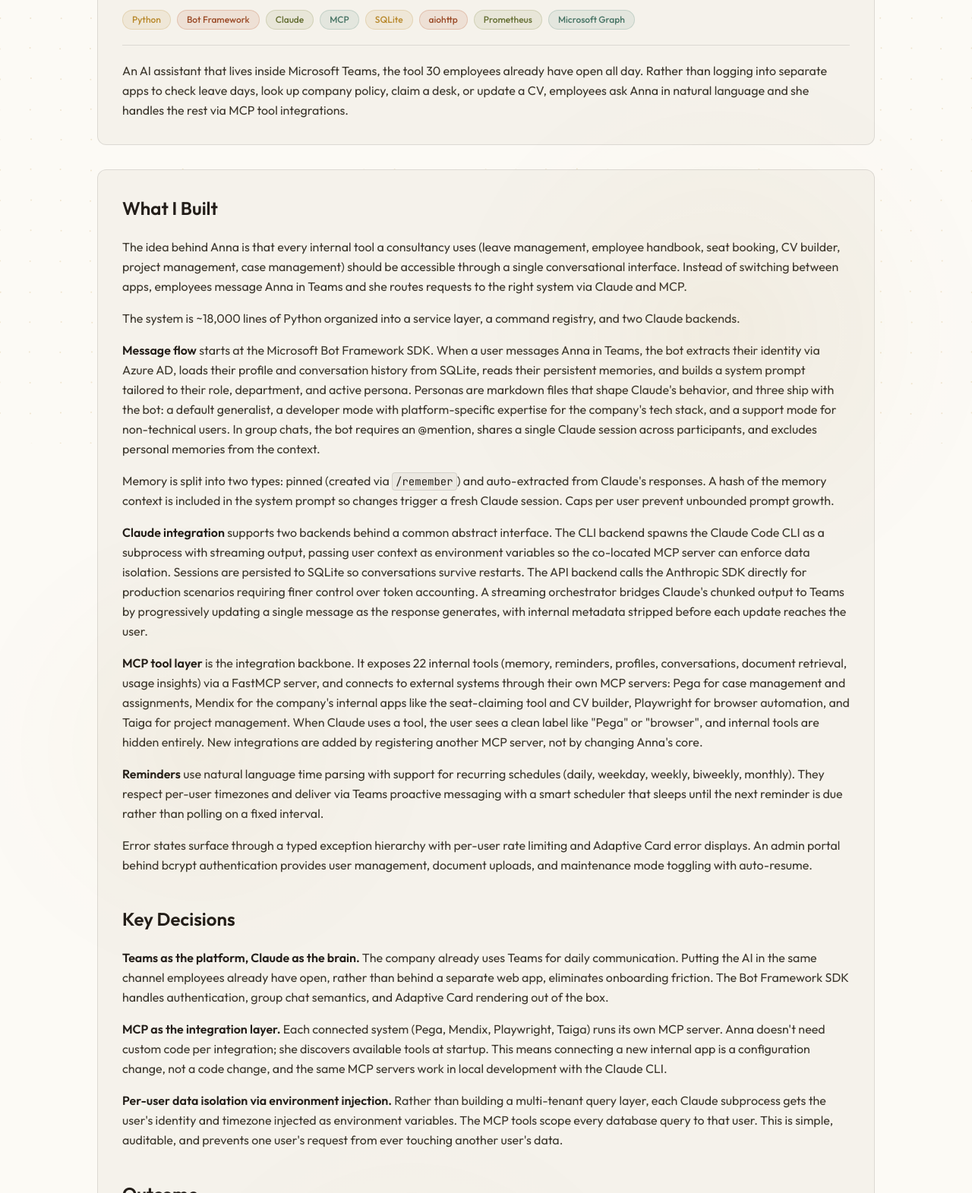
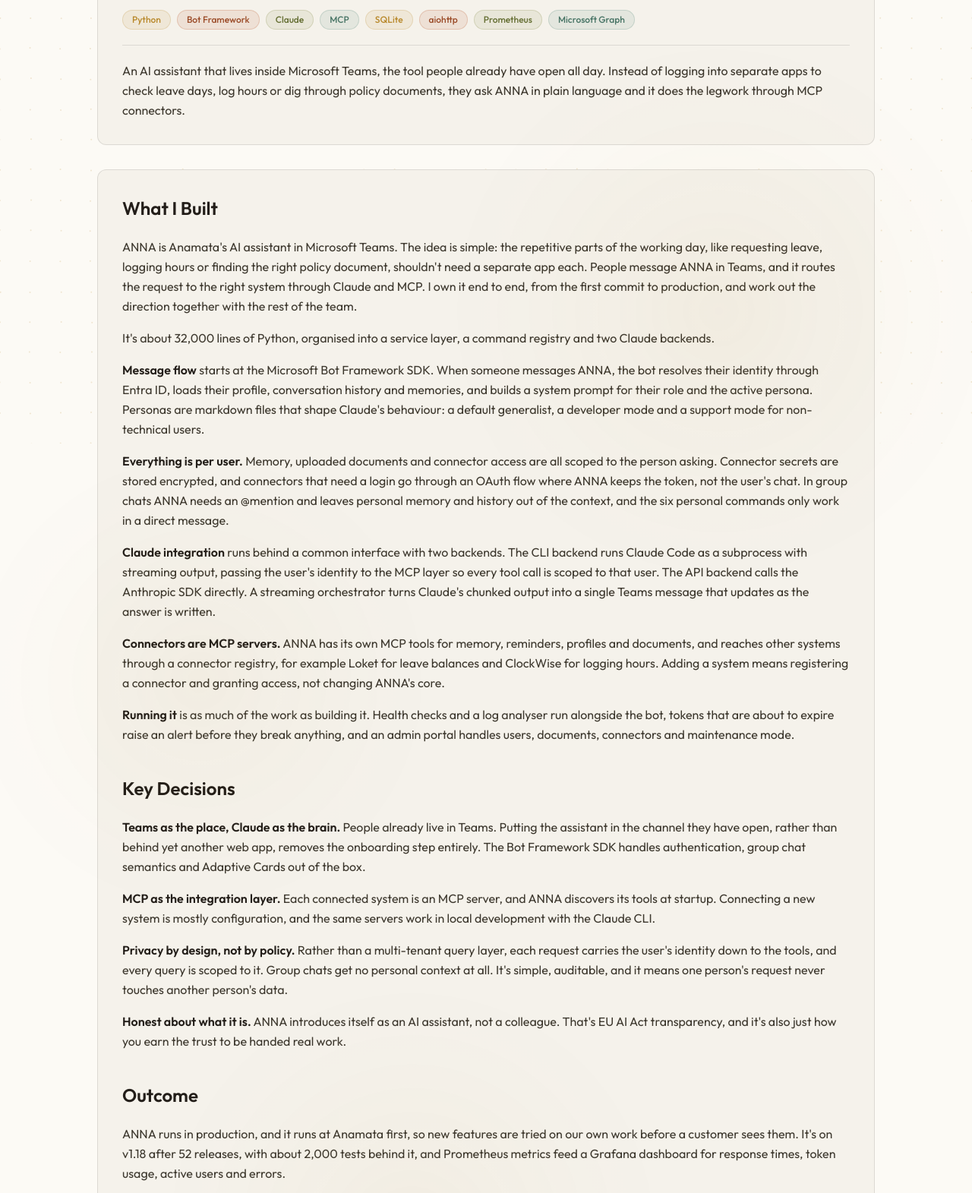
Before and after one commit to enhulsman/resume-page, an Astro site: page /projects/AnnaAssistant in a window 1280 px wide. Shown: the part 216-1787 px from the top of the page at 76% size. Built offline with nearby package versions, Linux system fonts and the light colour scheme; Astro itself is replaced by a stand-in of ours; animation ran at ten frames a second.

Commit message:
feat(content): reposition site as Forward Deployed Engineer

```diff
--- a/src/components/HeroSection.astro
+++ b/src/components/HeroSection.astro
@@ -1,7 +1,7 @@
 ---
 import site from "../config/site";
 
-const roles = [site.role, 'Infrastructure Engineer', 'Linux Enthusiast', 'Automation Builder'];
+const roles = [site.role, 'AI Agent Builder', 'Linux Enthusiast', 'Automation Builder'];
 const firstName = site.name.split(' ')[0];
 const lastName = site.name.split(' ').slice(1).join(' ');
 ---
--- a/src/components/InfoStrip.astro
+++ b/src/components/InfoStrip.astro
@@ -2,7 +2,7 @@
 import site from "../config/site";
 import AnimatedIcon from "./AnimatedIcon";
 
-const keySkills = ['Python', 'Linux', 'Docker', 'K8s', 'Pega', 'CI/CD'];
+const keySkills = ['Python', 'AI Agents', 'MCP', 'Linux', 'Docker', 'CI/CD'];
 ---
 
 <div class="py-8 md:py-10">
--- a/src/config/resume.ts
+++ b/src/config/resume.ts
@@ -47,9 +47,9 @@
     items: ['Python', 'Java', 'TypeScript', 'React', 'Bash', 'Rust', 'C/C++ (academic)'],
   },
   {
-    label: 'Pega Platform',
+    label: 'AI & Agents',
     badgeClass: 'tertiary',
-    items: ['Pega Development', 'PDC', 'Pega Debugging'],
+    items: ['AI Deployment', 'AI Agents', 'Model Context Protocol (MCP)', 'Claude', 'Technical Consultation'],
   },
   {
     label: 'Methods & Practices',
@@ -61,9 +61,22 @@
     badgeClass: 'primary',
     items: ['Linux', 'Docker', 'Kubernetes', 'Git', 'SQL', 'Prometheus', 'Grafana', 'Cloudflare'],
   },
+  {
+    label: 'Pega Platform',
+    badgeClass: 'tertiary',
+    items: ['Pega Development', 'PDC', 'Pega Debugging'],
+  },
 ];
 
 export const experience: Experience[] = [
+  {
+    role: 'Forward Deployed Engineer',
+    client: 'Anamata',
+    startDate: '2025',
+    summary: 'Owns ANNA, Anamata\'s AI assistant in Microsoft Teams, end to end: Python, Claude and MCP, including connectors to the systems people already use. With it, staff request leave, log hours or search policy documents without switching apps. Half the job is engineering, the other half is working with the people who use it and looking after ANNA in production, from security to EU AI Act transparency. Also built the anamata.ai website and is laying the groundwork for rolling ANNA out to other companies.',
+    relatedProject: 'AnnaAssistant',
+    group: 'consulting',
+  },
   {
     role: 'DevOps & Software Engineer',
     client: 'Major European bank',
@@ -87,10 +100,10 @@
     group: 'consulting',
   },
   {
-    role: 'Pega Developer',
+    role: 'Pega DevOps Engineer',
     client: 'Anamata',
     startDate: '2023',
-    summary: 'Solo-built Anna — a conversational AI assistant (Python, Claude, MCP) that unifies a consultancy\'s internal tools behind a single chat interface, giving employees natural-language access to leave tracking, case management, seat booking, and company policy instead of switching between separate apps. Also earned Pega System Architect and Business Architect certifications during this period.',
+    summary: 'Pega platform and DevOps engineering for Anamata\'s clients, running alongside the Forward Deployed Engineer role. Earned the Pega Certified System Architect and Business Architect certifications in 2023.',
     group: 'consulting',
   },
   {
--- a/src/config/site.ts
+++ b/src/config/site.ts
@@ -4,18 +4,18 @@
 const site = {
   name: 'Ezra Hulsman',
   url: 'https://hulsman.dev',
-  role: 'DevOps / Pega Engineer',
+  role: 'Forward Deployed Engineer',
   company: 'Anamata',
   location: 'Utrecht, NL 🇳🇱',
   quote: '"Proverbs 3:5-7 NIV"',
   quoteUrl: "https://www.bible.com/bible/111/PRO.3.NIV#:~:text=Trust%20in%20the,and%20shun%20evil.",
-  summary: 'Linux-first DevOps Engineer who automates manual workflows with Python & Bash to speed deployments and reduce friction, driven to continuously improve systems and skills.',
+  summary: 'Forward Deployed Engineer building ANNA, an AI assistant in Microsoft Teams, and making it work for the people who use it. Python, AI agents and MCP, on a Linux and DevOps foundation.',
   contactMessage: `Send a message and I'll get back to you soon. Whether it's about work opportunities, requesting my full CV, open source projects, or just to chat about Formula 1!`,
 
   skills: {
     languages: ['Python', 'Bash', 'Java', 'TypeScript'],
     tools: ['Linux', 'Docker', 'K8s', 'Git', 'CI/CD'],
-    frameworks: ['React', 'Pega', 'Astro'],
+    frameworks: ['React', 'Astro', 'Claude Agent SDK'],
   },
 
   interests: [
@@ -46,12 +46,14 @@
   },
 
   about: `
-    I'm a DevOps Engineer at Anamata where I work on infrastructure automation and Pega development.
-    At 2 meters tall, I have a good overview of both server racks and code architecture.
+    I'm a Forward Deployed Engineer at Anamata, where I own ANNA, our AI assistant in Microsoft Teams,
+    and much of what we build around it. At 2 meters tall, I have a good overview of both the codebase
+    and the room it gets deployed in.
 
-    I spend most of my time writing Python and Rust, setting up CI/CD pipelines, and making sure systems
-    don't break at 3 AM. I genuinely enjoy the challenge of building reliable infrastructure and creating
-    tools that make mine and other developers' lives easier.
+    Most of that work is Python, connecting ANNA to the tools teams already use, and keeping it secure
+    and reliable in production. I came to AI coding agents as a sceptic. Now they write a lot of
+    my code, and I still build like one: tests first, a spec for anything bigger, and nothing ships that
+    I can't explain.
 
     In my free time, I work on personal projects like a self-hosted chat TUI in Rust and contribute
     to open source when I can. I'm also a big Formula 1 fan - there's something satisfying about both
@@ -111,7 +113,7 @@
   // SEO and social media configuration
   seo: {
     author: 'Ezra Hulsman',
-    keywords: 'DevOps Engineer, Pega Developer, Python, Rust, Infrastructure Automation, CI/CD, Kubernetes, Docker, Linux',
+    keywords: 'Forward Deployed Engineer, AI Agents, AI Deployment, Model Context Protocol, MCP, Microsoft Teams, Python, DevOps, Linux, Docker',
     robots: 'index, follow',
     ogImage: '/og-image.png',
     ogType: 'website',
--- a/src/pages/contact.astro
+++ b/src/pages/contact.astro
@@ -14,7 +14,7 @@
   title={`Contact — ${site.name}`}
   description={contactDescription}
   keywords={contactKeywords}
-  ogTitle={`Contact ${site.name} — DevOps Engineer`}
+  ogTitle={`Contact ${site.name} — ${site.role}`}
   ogDescription={contactDescription}
 >
   <header class="mt-2">
--- a/src/pages/projects/AnnaAssistant.mdx
+++ b/src/pages/projects/AnnaAssistant.mdx
@@ -1,42 +1,42 @@
 ---
-title: "Anna Assistant"
-description: "Microsoft Teams AI bot that unifies a consultancy's internal tools (leave tracking, employee handbook, seat booking, CV management) behind a single conversational interface powered by Claude"
-date: 2025-11-15
+title: "ANNA"
+description: "Anamata's AI assistant in Microsoft Teams, with per-user memory, documents and connectors over MCP, built and run in production"
+date: 2025-12-18
 tech: ["Python", "Bot Framework", "Claude", "MCP", "SQLite", "aiohttp", "Prometheus", "Microsoft Graph"]
 layout: "../../layouts/ProjectLayout.astro"
 showcase: true
 dateLabel: "In development since"
-hook: "An AI assistant that lives inside Microsoft Teams, the tool 30 employees already have open all day. Rather than logging into separate apps to check leave days, look up company policy, claim a desk, or update a CV, employees ask Anna in natural language and she handles the rest via MCP tool integrations."
+hook: "An AI assistant that lives inside Microsoft Teams, the tool people already have open all day. Instead of logging into separate apps to check leave days, log hours or dig through policy documents, they ask ANNA in plain language and it does the legwork through MCP connectors."
 ---
 
 ## What I Built
 
-The idea behind Anna is that every internal tool a consultancy uses (leave management, employee handbook, seat booking, CV builder, project management, case management) should be accessible through a single conversational interface. Instead of switching between apps, employees message Anna in Teams and she routes requests to the right system via Claude and MCP.
+ANNA is Anamata's AI assistant in Microsoft Teams. The idea is simple: the repetitive parts of the working day, like requesting leave, logging hours or finding the right policy document, shouldn't need a separate app each. People message ANNA in Teams, and it routes the request to the right system through Claude and MCP. I own it end to end, from the first commit to production, and work out the direction together with the rest of the team.
 
-The system is ~18,000 lines of Python organized into a service layer, a command registry, and two Claude backends.
+It's about 32,000 lines of Python, organised into a service layer, a command registry and two Claude backends.
 
-**Message flow** starts at the Microsoft Bot Framework SDK. When a user messages Anna in Teams, the bot extracts their identity via Azure AD, loads their profile and conversation history from SQLite, reads their persistent memories, and builds a system prompt tailored to their role, department, and active persona. Personas are markdown files that shape Claude's behavior, and three ship with the bot: a default generalist, a developer mode with platform-specific expertise for the company's tech stack, and a support mode for non-technical users. In group chats, the bot requires an @mention, shares a single Claude session across participants, and excludes personal memories from the context.
+**Message flow** starts at the Microsoft Bot Framework SDK. When someone messages ANNA, the bot resolves their identity through Entra ID, loads their profile, conversation history and memories, and builds a system prompt for their role and the active persona. Personas are markdown files that shape Claude's behaviour: a default generalist, a developer mode and a support mode for non-technical users.
 
-Memory is split into two types: pinned (created via `/remember`) and auto-extracted from Claude's responses. A hash of the memory context is included in the system prompt so changes trigger a fresh Claude session. Caps per user prevent unbounded prompt growth.
+**Everything is per user.** Memory, uploaded documents and connector access are all scoped to the person asking. Connector secrets are stored encrypted, and connectors that need a login go through an OAuth flow where ANNA keeps the token, not the user's chat. In group chats ANNA needs an @mention and leaves personal memory and history out of the context, and the six personal commands only work in a direct message.
 
-**Claude integration** supports two backends behind a common abstract interface. The CLI backend spawns the Claude Code CLI as a subprocess with streaming output, passing user context as environment variables so the co-located MCP server can enforce data isolation. Sessions are persisted to SQLite so conversations survive restarts. The API backend calls the Anthropic SDK directly for production scenarios requiring finer control over token accounting. A streaming orchestrator bridges Claude's chunked output to Teams by progressively updating a single message as the response generates, with internal metadata stripped before each update reaches the user.
+**Claude integration** runs behind a common interface with two backends. The CLI backend runs Claude Code as a subprocess with streaming output, passing the user's identity to the MCP layer so every tool call is scoped to that user. The API backend calls the Anthropic SDK directly. A streaming orchestrator turns Claude's chunked output into a single Teams message that updates as the answer is written.
 
-**MCP tool layer** is the integration backbone. It exposes 22 internal tools (memory, reminders, profiles, conversations, document retrieval, usage insights) via a FastMCP server, and connects to external systems through their own MCP servers: Pega for case management and assignments, Mendix for the company's internal apps like the seat-claiming tool and CV builder, Playwright for browser automation, and Taiga for project management. When Claude uses a tool, the user sees a clean label like "Pega" or "browser", and internal tools are hidden entirely. New integrations are added by registering another MCP server, not by changing Anna's core.
+**Connectors are MCP servers.** ANNA has its own MCP tools for memory, reminders, profiles and documents, and reaches other systems through a connector registry, for example Loket for leave balances and ClockWise for logging hours. Adding a system means registering a connector and granting access, not changing ANNA's core.
 
-**Reminders** use natural language time parsing with support for recurring schedules (daily, weekday, weekly, biweekly, monthly). They respect per-user timezones and deliver via Teams proactive messaging with a smart scheduler that sleeps until the next reminder is due rather than polling on a fixed interval.
-
-Error states surface through a typed exception hierarchy with per-user rate limiting and Adaptive Card error displays. An admin portal behind bcrypt authentication provides user management, document uploads, and maintenance mode toggling with auto-resume.
+**Running it** is as much of the work as building it. Health checks and a log analyser run alongside the bot, tokens that are about to expire raise an alert before they break anything, and an admin portal handles users, documents, connectors and maintenance mode.
 
 ## Key Decisions
 
-**Teams as the platform, Claude as the brain.** The company already uses Teams for daily communication. Putting the AI in the same channel employees already have open, rather than behind a separate web app, eliminates onboarding friction. The Bot Framework SDK handles authentication, group chat semantics, and Adaptive Card rendering out of the box.
+**Teams as the place, Claude as the brain.** People already live in Teams. Putting the assistant in the channel they have open, rather than behind yet another web app, removes the onboarding step entirely. The Bot Framework SDK handles authentication, group chat semantics and Adaptive Cards out of the box.
 
-**MCP as the integration layer.** Each connected system (Pega, Mendix, Playwright, Taiga) runs its own MCP server. Anna doesn't need custom code per integration; she discovers available tools at startup. This means connecting a new internal app is a configuration change, not a code change, and the same MCP servers work in local development with the Claude CLI.
+**MCP as the integration layer.** Each connected system is an MCP server, and ANNA discovers its tools at startup. Connecting a new system is mostly configuration, and the same servers work in local development with the Claude CLI.
 
-**Per-user data isolation via environment injection.** Rather than building a multi-tenant query layer, each Claude subprocess gets the user's identity and timezone injected as environment variables. The MCP tools scope every database query to that user. This is simple, auditable, and prevents one user's request from ever touching another user's data.
+**Privacy by design, not by policy.** Rather than a multi-tenant query layer, each request carries the user's identity down to the tools, and every query is scoped to it. Group chats get no personal context at all. It's simple, auditable, and it means one person's request never touches another person's data.
+
+**Honest about what it is.** ANNA introduces itself as an AI assistant, not a colleague. That's EU AI Act transparency, and it's also just how you earn the trust to be handed real work.
 
 ## Outcome
 
-Anna runs on a VPS as a systemd service behind a Cloudflare tunnel, serving the company's Teams tenant. The codebase has ~500 tests at 70%+ coverage. Employees use it daily for Pega case lookups, company policy questions via the employee handbook, checking leave balances, reminders, and general-purpose AI assistance. Prometheus metrics feed a Grafana dashboard tracking response times, token usage, active users, and error rates. The integration surface continues to grow as more internal tools get MCP servers.
+ANNA runs in production, and it runs at Anamata first, so new features are tried on our own work before a customer sees them. It's on v1.18 after 52 releases, with about 2,000 tests behind it, and Prometheus metrics feed a Grafana dashboard for response times, token usage, active users and errors.
 
 Source code is not public: the repository is company-internal.
```
Also changed, not shown: public/og-image.png, public/og-image.svg.
